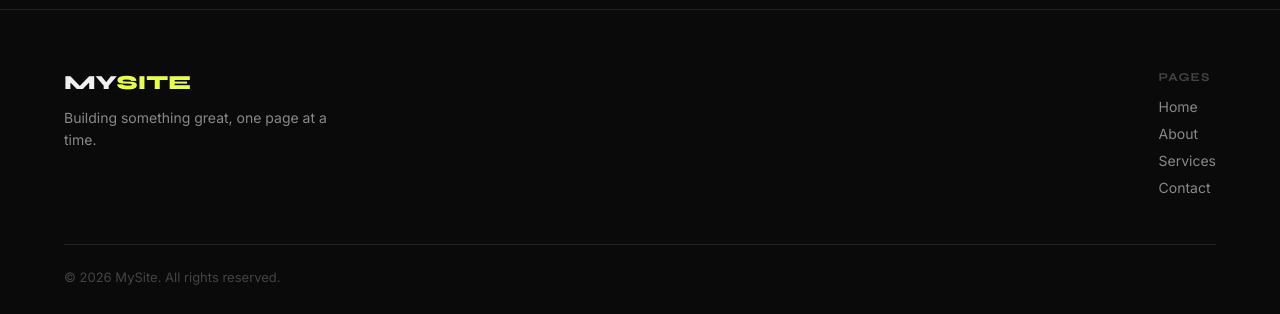
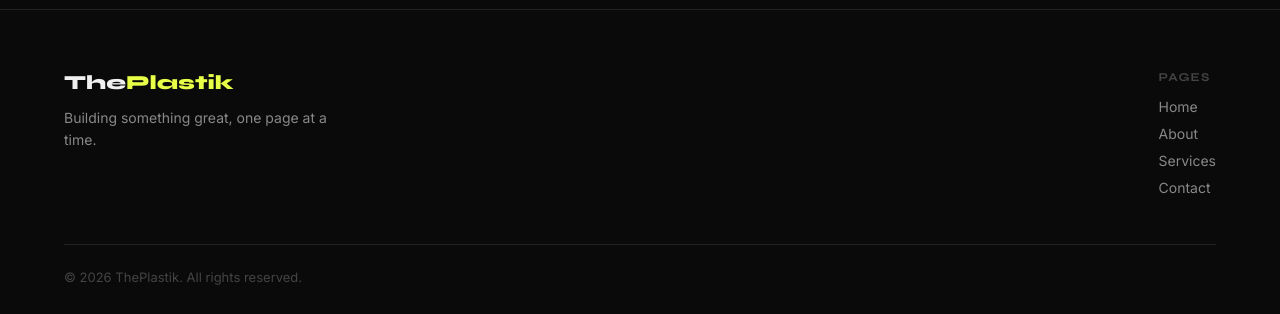
Before and after one commit to Ledgeum/my-site, a React (Vite) app: page /#/ in a window 1280 px wide. Shown: the part 1821-2135 px from the top of the page. Built offline with nearby package versions, Linux system fonts and the light colour scheme.

Commit message:
Update Footer.jsx

```diff
--- a/src/components/Footer/Footer.jsx
+++ b/src/components/Footer/Footer.jsx
@@ -10,7 +10,7 @@ function Footer() {
         <div className={styles.top}>
           <div className={styles.brand}>
             <NavLink to="/" className={styles.logo}>
-              MY<span>SITE</span>
+              The<span>Plastik</span>
             </NavLink>
             <p className={styles.tagline}>
               Building something great, one page at a time.
@@ -27,7 +27,7 @@ function Footer() {
         </div>
 
         <div className={styles.bottom}>
-          <p>© {year} MySite. All rights reserved.</p>
+          <p>© {year} ThePlastik. All rights reserved.</p>
         </div>
       </div>
     </footer>
```
